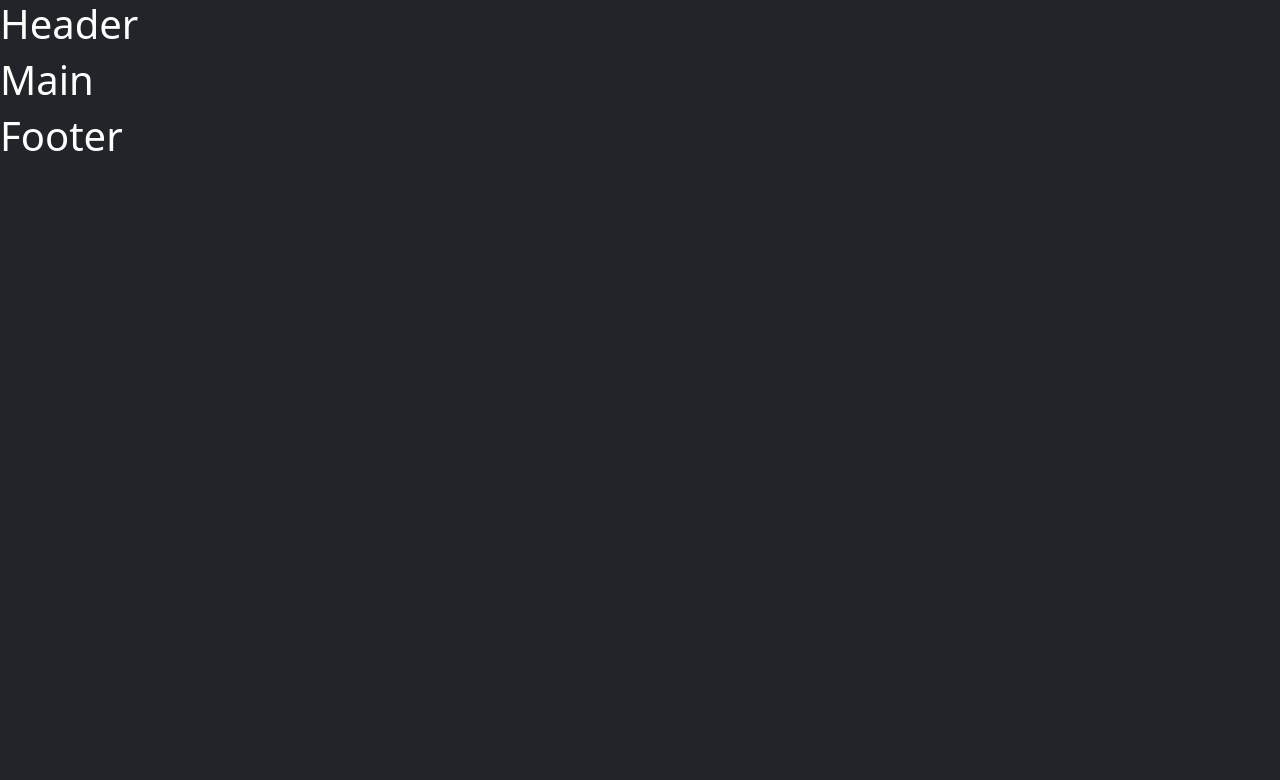
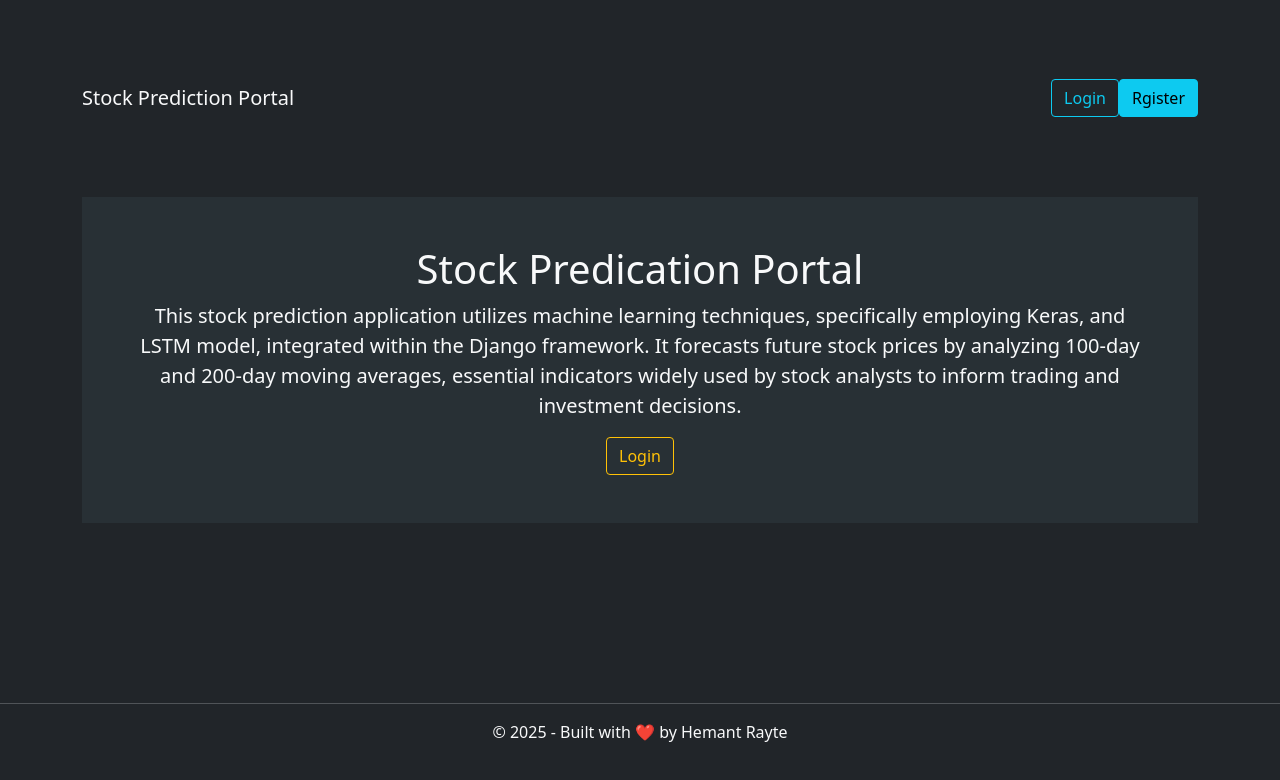
Before and after one commit to hemantrayte/0python-Fullstack-project, a React (Vite) app in the folder frontend/: page / in a window 1280 px wide. Shown: the top 780 px of the page. Built offline with nearby package versions, Linux system fonts and the light colour scheme.

Commit message:
design footer, header and main compoent- complete home page

```diff
--- a/frontend/src/assets/css/style.css
+++ b/frontend/src/assets/css/style.css
@@ -1,3 +1,17 @@
 body{
   background-color: #212529;
 }
+
+.bg-light-dark{
+   background-color: #283035;
+}
+
+#root{
+   display: flex;
+   flex-direction: column;
+   min-height: 100vh;
+}
+
+.container{
+  flex: 1;
+}
--- a/frontend/src/components/Footer.jsx
+++ b/frontend/src/components/Footer.jsx
@@ -2,9 +2,12 @@
 
 const Footer = () => {
   return (
-    <div>
-      <h1 className='text-white'>Footer</h1>
-    </div>
+    <>
+    <footer className='footer py-3 my-4'>
+    <hr className='border-bottom' />
+    <p className='text-light text-center'>&copy; 2025 - Built with ❤️ by Hemant Rayte </p>
+    </footer>
+    </>
   )
 }
 
--- a/frontend/src/components/Header.jsx
+++ b/frontend/src/components/Header.jsx
@@ -2,9 +2,19 @@
 
 const Header = () => {
   return (
-    <div>
-      <h1 className='text-white'>Header</h1>
-    </div>
+    <>
+       <nav className='navbar container pt-3 pb-3 align-item-start'>
+        <a className='navbar-brand text-light' href="">
+          Stock Prediction Portal
+        </a>
+
+        <div>
+          <a className='btn btn-outline-info' href="">Login</a>
+          {/* &nbsp: */}
+          <a className='btn btn-info' href="">Rgister</a>
+        </div>
+      </nav>
+    </>
   )
 }
 
--- a/frontend/src/components/Main.jsx
+++ b/frontend/src/components/Main.jsx
@@ -2,9 +2,15 @@
 
 const Main = () => {
   return (
-    <div>
-      <h1 className='text-white'>Main</h1>
-    </div>
+    <>
+      <div className='container'>
+           <div className='p-5 text-center bg-light-dark'>
+            <h1 className='text-light'>Stock Predication Portal</h1>
+            <p className='text-light lead'>This stock prediction application utilizes machine learning techniques, specifically employing Keras, and LSTM model, integrated within the Django framework. It forecasts future stock prices by analyzing 100-day and 200-day moving averages, essential indicators widely used by stock analysts to inform trading and investment decisions.</p>
+            <a className='btn btn-outline-warning' href="">Login</a>
+           </div>
+      </div>
+    </>
   )
 }
 
```
